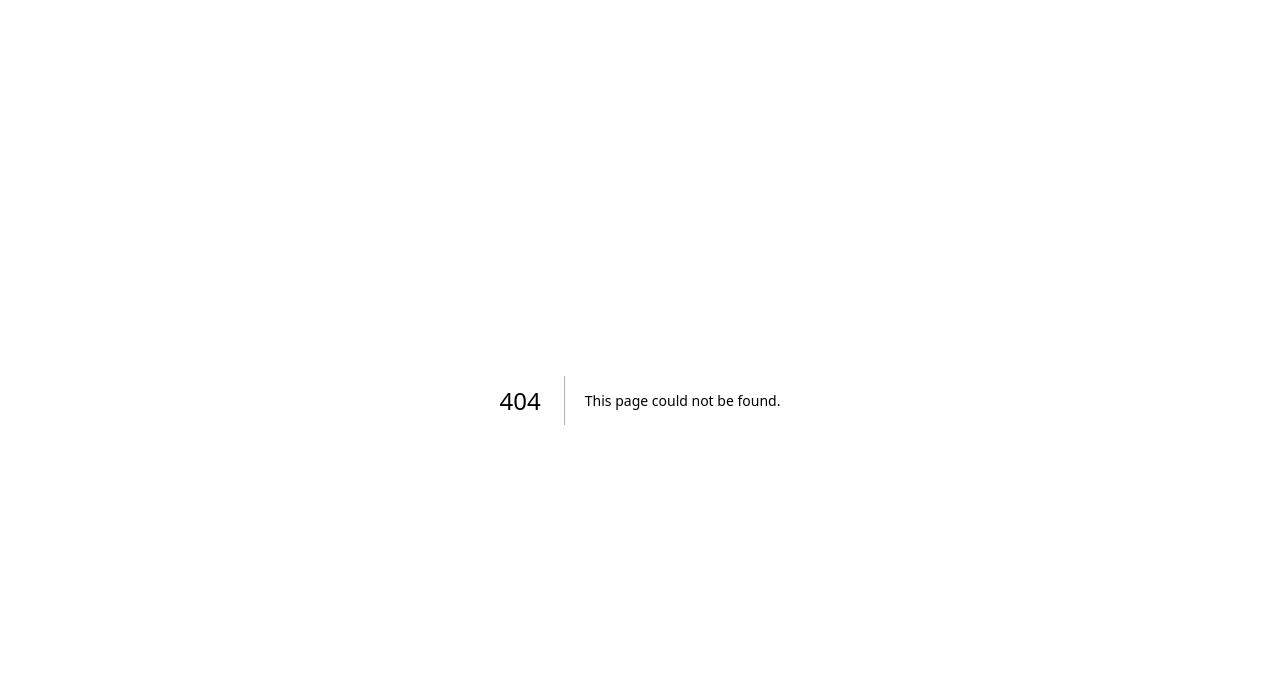
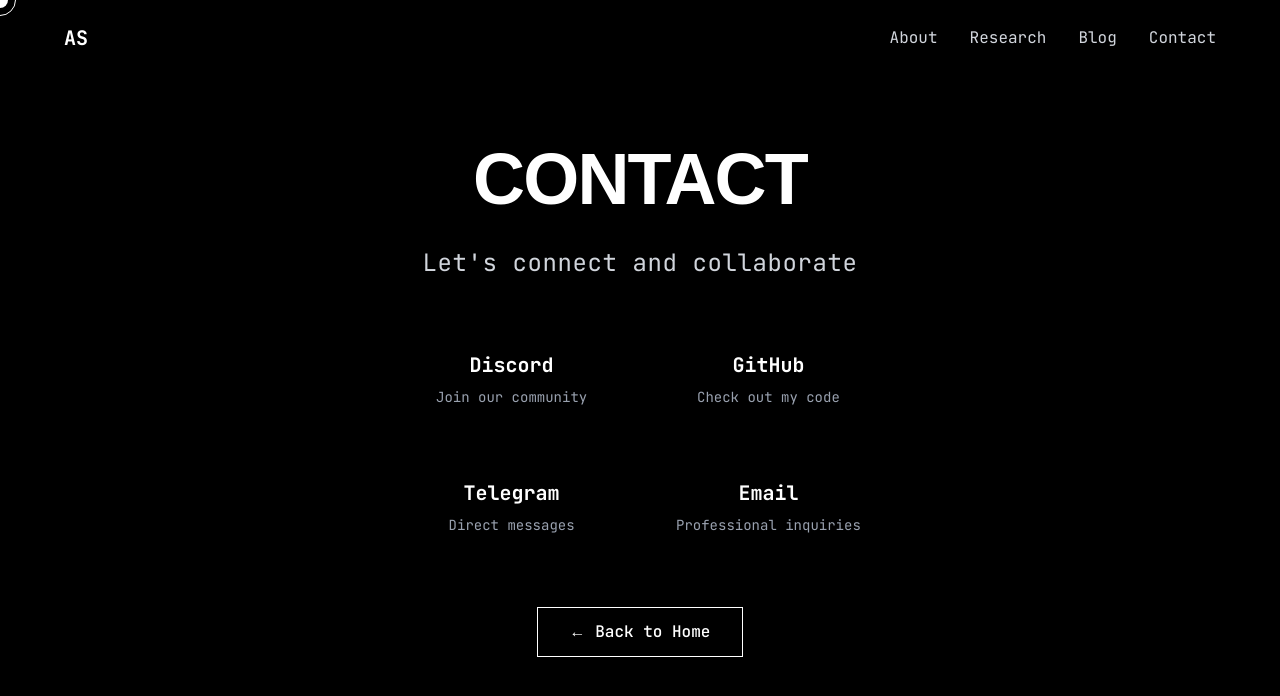
Before and after one commit to Raumberg/attn-signs-center, a Next.js app: page /contact in a window 1280 px wide. Before the commit this address had no page. Shown: the top 696 px of the page. Built offline with nearby package versions, Linux system fonts and the light colour scheme.

Commit message:
Reorganize components into logical folders: ui, effects, pages

```diff
--- /dev/null
+++ b/src/app/contact/page.tsx
@@ -0,0 +1,24 @@
+"use client";
+
+import ContactPage from "@/components/pages/ContactPage";
+import BackgroundAnimation from "@/components/effects/BackgroundAnimation";
+import InteractiveCursor from "@/components/effects/InteractiveCursor";
+import Navigation from "@/components/ui/Navigation";
+import { useMouseEffects } from "@/hooks/useMouseEffects";
+
+export default function Contact() {
+  const { mousePosition, isHovering, setIsHovering, getMagneticPosition } = useMouseEffects();
+
+  return (
+    <div className="min-h-screen bg-black text-white flex flex-col relative overflow-hidden">
+      <BackgroundAnimation mousePosition={mousePosition} />
+      <InteractiveCursor
+        mousePosition={mousePosition}
+        isHovering={isHovering}
+        magneticPosition={getMagneticPosition()}
+      />
+      <Navigation />
+      <ContactPage />
+    </div>
+  );
+}
--- /dev/null
+++ b/src/components/pages/ContactPage.tsx
@@ -0,0 +1,114 @@
+"use client";
+
+import { motion } from "framer-motion";
+import { JetBrains_Mono } from "next/font/google";
+
+const jetbrainsMono = JetBrains_Mono({
+  subsets: ["latin"],
+  weight: ["400", "700"],
+});
+
+const socialLinks = [
+  {
+    name: "Discord",
+    url: "https://discord.gg/your-server",
+    color: "hover:text-indigo-400",
+    description: "Join our community"
+  },
+  {
+    name: "GitHub",
+    url: "https://github.com/attention-signs",
+    color: "hover:text-gray-400",
+    description: "Check out my code"
+  },
+  {
+    name: "Telegram",
+    url: "https://t.me/attention_signs",
+    color: "hover:text-blue-400",
+    description: "Direct messages"
+  },
+  {
+    name: "Email",
+    url: "mailto:attention@signs.dev",
+    color: "hover:text-red-400",
+    description: "Professional inquiries"
+  }
+];
+
+export default function ContactPage() {
+  return (
+    <motion.div
+      className="min-h-screen bg-black text-white flex flex-col items-center justify-center px-4 relative z-10"
+      initial={{ opacity: 0 }}
+      animate={{ opacity: 1 }}
+      transition={{ duration: 1 }}
+    >
+      <div className="text-center max-w-4xl mx-auto">
+        <motion.h1
+          className="text-5xl md:text-7xl font-bold mb-8 tracking-tight"
+          initial={{ y: 50, opacity: 0 }}
+          animate={{ y: 0, opacity: 1 }}
+          transition={{ delay: 0.2, duration: 0.8 }}
+        >
+          CONTACT
+        </motion.h1>
+
+        <motion.p
+          className={`text-xl md:text-2xl text-gray-300 mb-12 font-mono tracking-wide ${jetbrainsMono.className}`}
+          initial={{ y: 30, opacity: 0 }}
+          animate={{ y: 0, opacity: 1 }}
+          transition={{ delay: 0.4, duration: 0.8 }}
+        >
+          Let's connect and collaborate
+        </motion.p>
+
+        <motion.div
+          className="grid grid-cols-1 md:grid-cols-2 gap-6 max-w-2xl mx-auto"
+          initial={{ y: 30, opacity: 0 }}
+          animate={{ y: 0, opacity: 1 }}
+          transition={{ delay: 0.6, duration: 0.8 }}
+        >
+          {socialLinks.map((link, index) => (
+            <motion.a
+              key={link.name}
+              href={link.url}
+              target="_blank"
+              rel="noopener noreferrer"
+              className={`group p-6 rounded-lg hover:bg-gray-900 transition-all duration-300 no-underline ${jetbrainsMono.className}`}
+              style={{ textDecoration: 'none' }}
+              whileHover={{ scale: 1.05, y: -5 }}
+              whileTap={{ scale: 0.95 }}
+              initial={{ opacity: 0, y: 20 }}
+              animate={{ opacity: 1, y: 0 }}
+              transition={{ delay: 0.8 + index * 0.1, duration: 0.6 }}
+            >
+              <div className={`text-xl font-bold mb-2 transition-colors duration-300 ${link.color}`}>
+                {link.name}
+              </div>
+              <div className="text-gray-400 text-sm">
+                {link.description}
+              </div>
+            </motion.a>
+          ))}
+        </motion.div>
+
+        <motion.div
+          className="mt-12 text-center"
+          initial={{ opacity: 0 }}
+          animate={{ opacity: 1 }}
+          transition={{ delay: 1.2, duration: 0.8 }}
+        >
+          <motion.a
+            href="/"
+            className={`inline-block px-8 py-3 border border-white text-white hover:bg-white hover:text-black transition-colors duration-300 font-medium no-underline ${jetbrainsMono.className}`}
+            style={{ textDecoration: 'none' }}
+            whileHover={{ scale: 1.05 }}
+            whileTap={{ scale: 0.95 }}
+          >
+            ← Back to Home
+          </motion.a>
+        </motion.div>
+      </div>
+    </motion.div>
+  );
+}
--- a/src/components/Navigation.tsx
+++ b/src/components/ui/Navigation.tsx
@@ -29,7 +29,7 @@ export default function Navigation() {
           {navItems.map((item, index) => (
             <motion.a
               key={item}
-              href="#"
+              href={item === "Contact" ? "/contact" : "#"}
               className={`text-gray-300 hover:text-white transition-colors duration-300 ${jetbrainsMono.className}`}
               whileHover={{ y: -2 }}
               initial={{ opacity: 0, y: 20 }}
```
Also changed, not shown: src/app/page.tsx (+6 -6 lines), src/components/effects/BackgroundAnimation.tsx (renamed from src/components/BackgroundAnimation.tsx), src/components/effects/InteractiveCursor.tsx (renamed from src/components/InteractiveCursor.tsx), src/components/effects/RippleEffect.tsx (renamed from src/components/RippleEffect.tsx), src/components/pages/HeroSection.tsx (renamed from src/components/HeroSection.tsx), src/components/ui/ScrollIndicator.tsx (renamed from src/components/ScrollIndicator.tsx).
